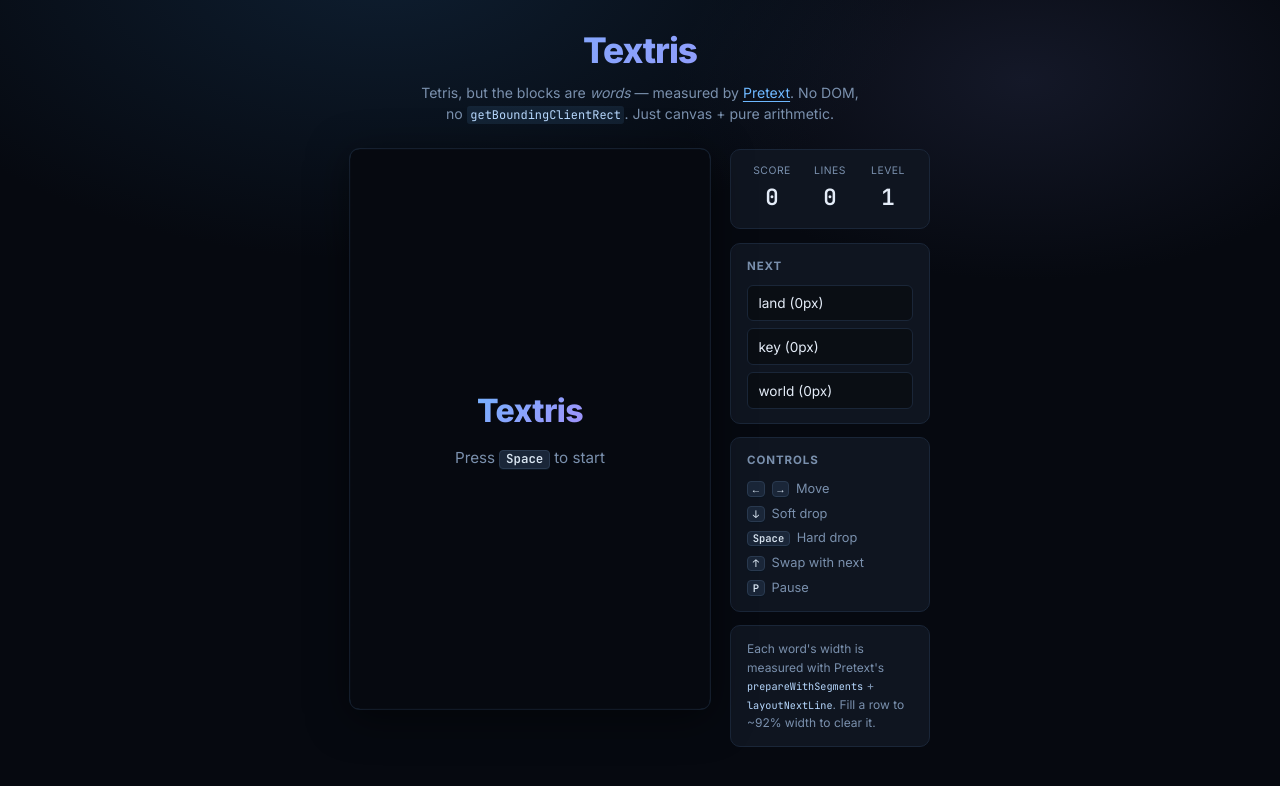
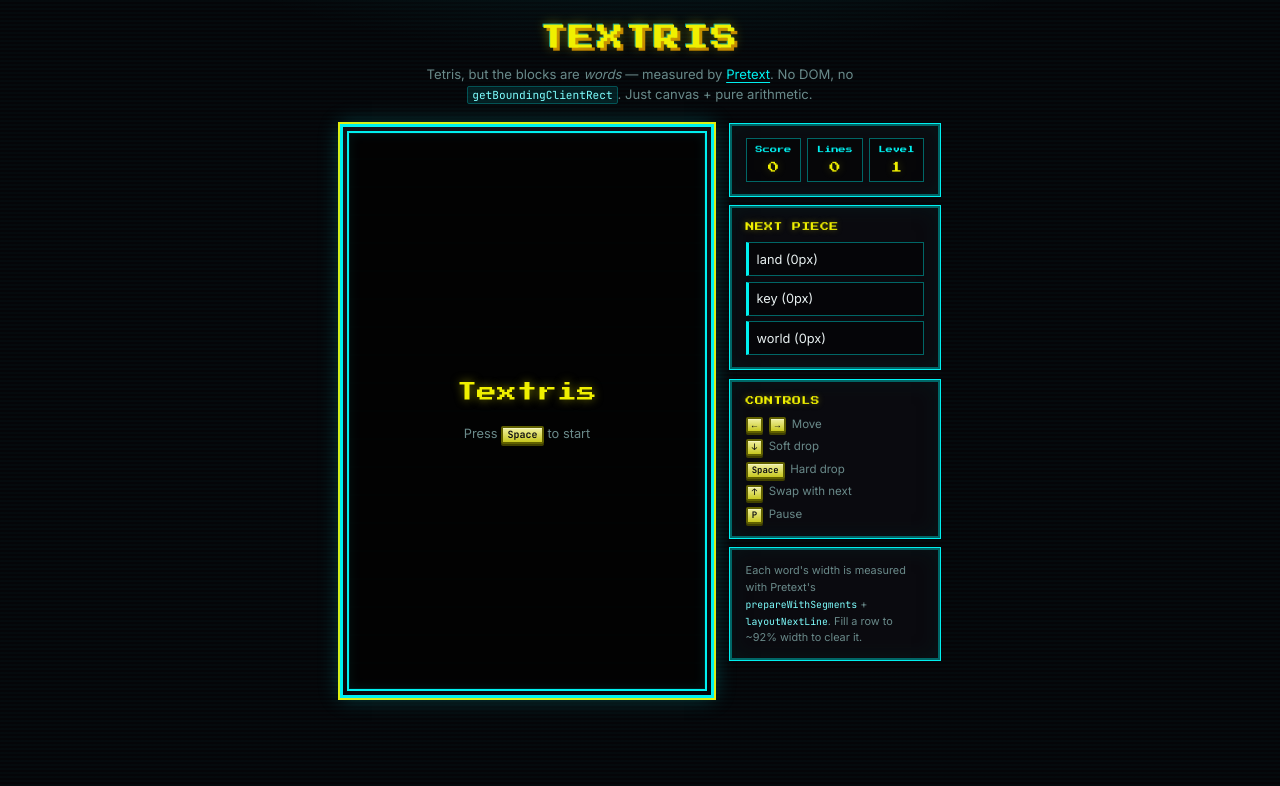
Before and after one commit to Arvi128/textris, a website built with Vite: page index.html in a window 1280 px wide. Built offline with nearby package versions, Linux system fonts and the light colour scheme; what @chenglou/pretext would draw is missing.

Commit message:
add : tetris based theme

```diff
--- a/index.html
+++ b/index.html
@@ -7,14 +7,14 @@
     <link rel="preconnect" href="https://fonts.googleapis.com" />
     <link rel="preconnect" href="https://fonts.gstatic.com" crossorigin />
     <link
-      href="https://fonts.googleapis.com/css2?family=Inter:wght@400;500;600;700;800&family=JetBrains+Mono:wght@400;600&display=swap"
+      href="https://fonts.googleapis.com/css2?family=Inter:wght@400;500;600;700;800&family=JetBrains+Mono:wght@400;600&family=Press+Start+2P&display=swap"
       rel="stylesheet"
     />
   </head>
   <body>
     <div id="app">
       <header class="header">
-        <h1>Textris</h1>
+        <h1 class="tetris-title">TEXTRIS</h1>
         <p class="tagline">
           Tetris, but the blocks are <em>words</em> — measured by
           <a href="https://github.com/chenglou/pretext" target="_blank" rel="noopener">Pretext</a>.
@@ -43,7 +43,7 @@
           </section>
 
           <section class="panel next-panel">
-            <h2>Next</h2>
+            <h2>Next piece</h2>
             <ul id="nextQueue" class="next-list">
               <li class="next-word">&mdash;</li>
               <li class="next-word">&mdash;</li>
--- a/src/main.ts
+++ b/src/main.ts
@@ -11,6 +11,16 @@
 const INITIAL_DROP_INTERVAL = 800
 const MIN_DROP_INTERVAL = 150
 const MOVE_STEP = 4
+
+const TETRIS_COLORS = [
+  { fill: '#00dede', light: '#9fffff', dark: '#006868' },
+  { fill: '#dede00', light: '#ffff9a', dark: '#686800' },
+  { fill: '#c038f0', light: '#eea8ff', dark: '#601878' },
+  { fill: '#00d818', light: '#8fff96', dark: '#007010' },
+  { fill: '#e01010', light: '#ff9898', dark: '#800808' },
+  { fill: '#2038f0', light: '#a0b0ff', dark: '#101878' },
+  { fill: '#f08800', light: '#ffd898', dark: '#804000' },
+] as const
 
 const WORD_POOL = [
   'hello', 'world', 'text', 'drop', 'line', 'fill', 'row', 'clear',
@@ -36,14 +46,14 @@
   width: number
   x: number
   row: number
-  hue: number
+  colorIdx: number
 }
 
 interface FallingPiece {
   word: MeasuredWord
   x: number
   y: number
-  hue: number
+  colorIdx: number
 }
 
 type GameState = 'idle' | 'playing' | 'paused' | 'gameover'
@@ -141,8 +151,8 @@
   const word = queue.shift()!
   fillQueue()
   const x = (BOARD_W - word.width) / 2
-  const hue = Math.floor(Math.random() * 360)
-  current = { word, x, y: 0, hue }
+  const colorIdx = Math.floor(Math.random() * TETRIS_COLORS.length)
+  current = { word, x, y: 0, colorIdx }
   renderNextQueue()
 
   if (checkOverlap(current.x, 0, current.word.width)) {
@@ -200,7 +210,7 @@
     width: current.word.width,
     x: current.x,
     row,
-    hue: current.hue,
+    colorIdx: current.colorIdx,
   })
   checkClears()
   current = null
@@ -279,7 +289,7 @@
   if (!current || state !== 'playing' || queue.length < 2) return
   const oldWord = current.word
   current.word = queue[1]
-  current.hue = Math.floor(Math.random() * 360)
+  current.colorIdx = Math.floor(Math.random() * TETRIS_COLORS.length)
   current.x = Math.min(current.x, BOARD_W - current.word.width)
   if (current.x < 0) current.x = 0
   queue[1] = oldWord
@@ -296,14 +306,46 @@
   ctx.setTransform(dpr, 0, 0, dpr, 0, 0)
 }
 
+function drawBeveledBlock(
+  ctx: CanvasRenderingContext2D,
+  x: number,
+  y: number,
+  w: number,
+  h: number,
+  colorIdx: number,
+) {
+  const c = TETRIS_COLORS[colorIdx % TETRIS_COLORS.length]!
+  const t = 2
+  ctx.fillStyle = c.fill
+  ctx.fillRect(x, y, w, h)
+  ctx.fillStyle = c.light
+  ctx.fillRect(x, y, w, t)
+  ctx.fillRect(x, y, t, h)
+  ctx.fillStyle = c.dark
+  ctx.fillRect(x, y + h - t, w, t)
+  ctx.fillRect(x + w - t, y, t, h)
+}
+
+function drawMinoText(ctx: CanvasRenderingContext2D, text: string, cx: number, cy: number) {
+  ctx.font = FONT
+  ctx.textBaseline = 'middle'
+  ctx.textAlign = 'left'
+  ctx.lineJoin = 'round'
+  ctx.lineWidth = 3
+  ctx.strokeStyle = 'rgba(0,0,0,0.85)'
+  ctx.strokeText(text, cx, cy)
+  ctx.fillStyle = '#f8f8f8'
+  ctx.fillText(text, cx, cy)
+}
+
 function draw(now: number) {
   const ctx = canvas.getContext('2d')!
 
-  ctx.fillStyle = '#0a0e14'
+  ctx.fillStyle = '#0d0d12'
   ctx.fillRect(0, 0, BOARD_W, BOARD_H)
 
   for (let r = 1; r < ROWS; r++) {
-    ctx.strokeStyle = 'rgba(255,255,255,0.04)'
+    ctx.strokeStyle = 'rgba(0, 255, 255, 0.08)'
     ctx.beginPath()
     ctx.moveTo(0, r * ROW_H)
     ctx.lineTo(BOARD_W, r * ROW_H)
@@ -314,72 +356,71 @@
     const fill = rowFill(r)
     if (fill > 0) {
       const pct = fill / BOARD_W
-      ctx.fillStyle = `rgba(110,184,255,${0.03 + pct * 0.07})`
+      ctx.fillStyle = `rgba(0, 255, 255, ${0.04 + pct * 0.1})`
       ctx.fillRect(0, r * ROW_H, BOARD_W, ROW_H)
 
-      ctx.fillStyle = 'rgba(110,184,255,0.35)'
-      ctx.font = '9px JetBrains Mono, monospace'
+      ctx.fillStyle = 'rgba(0, 255, 200, 0.55)'
+      ctx.font = '8px "Press Start 2P", monospace'
       ctx.textBaseline = 'bottom'
-      ctx.fillText(`${Math.round(pct * 100)}%`, 2, (r + 1) * ROW_H - 2)
+      ctx.textAlign = 'left'
+      ctx.fillText(`${Math.round(pct * 100)}`, 3, (r + 1) * ROW_H - 3)
     }
   }
 
-  const isFlashing = flashRows.size > 0 && (now - flashStart) < FLASH_DURATION
-  const flashPhase = isFlashing ? Math.sin((now - flashStart) / FLASH_DURATION * Math.PI * 4) : 0
+  const isFlashing = flashRows.size > 0 && now - flashStart < FLASH_DURATION
+  const flashPhase = isFlashing ? Math.sin(((now - flashStart) / FLASH_DURATION) * Math.PI * 4) : 0
 
   for (const w of landed) {
     const y = w.row * ROW_H
     const flashing = flashRows.has(w.row)
 
     if (flashing) {
-      const alpha = 0.5 + 0.5 * Math.abs(flashPhase)
-      ctx.fillStyle = `hsla(${w.hue}, 70%, 75%, ${alpha})`
+      const alpha = 0.45 + 0.55 * Math.abs(flashPhase)
+      ctx.fillStyle = `rgba(255, 255, 255, ${alpha})`
       ctx.fillRect(w.x, y, w.width, ROW_H)
-    }
-
-    ctx.fillStyle = flashing
-      ? `hsla(0, 0%, 100%, ${0.6 + 0.4 * Math.abs(flashPhase)})`
-      : `hsl(${w.hue}, 70%, 78%)`
-
-    ctx.font = FONT
-    ctx.textBaseline = 'middle'
-    ctx.fillText(w.text, w.x, y + ROW_H / 2)
-
-    if (!flashing) {
-      ctx.strokeStyle = `hsla(${w.hue}, 60%, 55%, 0.4)`
-      ctx.strokeRect(w.x + 0.5, y + 0.5, w.width - 1, ROW_H - 1)
+      ctx.font = FONT
+      ctx.textBaseline = 'middle'
+      ctx.textAlign = 'left'
+      ctx.fillStyle = '#0a0a12'
+      ctx.fillText(w.text, w.x, y + ROW_H / 2)
+    } else {
+      drawBeveledBlock(ctx, w.x, y, w.width, ROW_H, w.colorIdx)
+      drawMinoText(ctx, w.text, w.x, y + ROW_H / 2)
     }
   }
 
   if (current && state === 'playing') {
     const ghostRow = findLandingRow(current)
     const ghostY = ghostRow * ROW_H
-    ctx.strokeStyle = `hsla(${current.hue}, 50%, 60%, 0.25)`
+    ctx.strokeStyle = 'rgba(0, 255, 255, 0.45)'
+    ctx.lineWidth = 1.5
     ctx.setLineDash([4, 4])
     ctx.strokeRect(current.x + 0.5, ghostY + 0.5, current.word.width - 1, ROW_H - 1)
     ctx.setLineDash([])
+    ctx.lineWidth = 1
 
-    ctx.fillStyle = `hsla(${current.hue}, 65%, 55%, 0.18)`
-    ctx.fillRect(current.x, current.y, current.word.width, ROW_H)
+    drawBeveledBlock(ctx, current.x, current.y, current.word.width, ROW_H, current.colorIdx)
+    drawMinoText(ctx, current.word.text, current.x, current.y + ROW_H / 2)
 
-    ctx.fillStyle = `hsl(${current.hue}, 80%, 88%)`
-    ctx.font = FONT
-    ctx.textBaseline = 'middle'
-    ctx.fillText(current.word.text, current.x, current.y + ROW_H / 2)
-
-    ctx.strokeStyle = `hsla(${current.hue}, 70%, 65%, 0.6)`
+    ctx.strokeStyle = 'rgba(0, 0, 0, 0.5)'
     ctx.strokeRect(current.x + 0.5, current.y + 0.5, current.word.width - 1, ROW_H - 1)
 
-    ctx.fillStyle = 'rgba(255,255,255,0.45)'
-    ctx.font = '10px JetBrains Mono, monospace'
+    ctx.fillStyle = 'rgba(255, 255, 0, 0.9)'
+    ctx.font = '7px "Press Start 2P", monospace'
     ctx.textBaseline = 'bottom'
-    ctx.fillText(`${Math.round(current.word.width)}px`, current.x, current.y - 2)
+    ctx.textAlign = 'left'
+    ctx.fillText(`${Math.round(current.word.width)}`, current.x, current.y - 2)
   }
 
-  ctx.strokeStyle = 'rgba(110,184,255,0.25)'
-  ctx.lineWidth = 2
-  ctx.strokeRect(0, 0, BOARD_W, BOARD_H)
+  ctx.strokeStyle = '#00f0f0'
+  ctx.shadowColor = '#00ffff'
+  ctx.shadowBlur = 8
+  ctx.lineWidth = 3
+  ctx.strokeRect(1.5, 1.5, BOARD_W - 3, BOARD_H - 3)
+  ctx.shadowBlur = 0
   ctx.lineWidth = 1
+  ctx.strokeStyle = '#ffff00'
+  ctx.strokeRect(0.5, 0.5, BOARD_W - 1, BOARD_H - 1)
 }
 
 function gameLoop(now: number) {
--- a/src/style.css
+++ b/src/style.css
@@ -1,11 +1,14 @@
 :root {
   color-scheme: dark;
-  --bg: #060910;
-  --panel: #0f1520;
-  --border: #1a2638;
-  --text: #e4ecf8;
-  --muted: #7a90ad;
-  --accent: #6eb8ff;
+  --well-bg: #050508;
+  --panel-bg: #0a0a0f;
+  --panel-border: #00d4d4;
+  --panel-border-dim: #006666;
+  --text: #e8f0f0;
+  --muted: #6a8a8a;
+  --accent-cyan: #00f0f0;
+  --accent-yellow: #f0f000;
+  --accent-magenta: #f040c0;
   font-family: Inter, system-ui, sans-serif;
   line-height: 1.5;
 }
@@ -19,60 +22,67 @@
 body {
   margin: 0;
   min-height: 100vh;
-  background: radial-gradient(900px 500px at 30% -5%, #0e1e30 0%, transparent 60%),
-    radial-gradient(700px 400px at 80% 10%, #141828 0%, transparent 50%),
-    var(--bg);
+  background: var(--well-bg);
+  background-image: repeating-linear-gradient(
+      0deg,
+      transparent,
+      transparent 2px,
+      rgba(0, 255, 255, 0.02) 2px,
+      rgba(0, 255, 255, 0.02) 4px
+    ),
+    radial-gradient(ellipse 80% 50% at 50% -20%, rgba(0, 240, 240, 0.12), transparent 55%);
   color: var(--text);
 }
 
 #app {
-  max-width: 780px;
+  max-width: 800px;
   margin: 0 auto;
-  padding: 1.5rem 1.25rem 2.5rem;
+  padding: 1.25rem 1rem 2rem;
 }
 
 .header {
   text-align: center;
-  margin-bottom: 1.5rem;
+  margin-bottom: 1.25rem;
 }
 
-.header h1 {
-  margin: 0 0 0.3rem;
-  font-size: 2.2rem;
-  font-weight: 800;
-  letter-spacing: -0.03em;
-  background: linear-gradient(135deg, #6eb8ff 0%, #a78bfa 100%);
-  -webkit-background-clip: text;
-  -webkit-text-fill-color: transparent;
-  background-clip: text;
+.tetris-title {
+  margin: 0 0 0.5rem;
+  font-family: 'Press Start 2P', monospace;
+  font-size: clamp(1.1rem, 4vw, 1.65rem);
+  font-weight: 400;
+  line-height: 1.4;
+  letter-spacing: 0.08em;
+  color: var(--accent-yellow);
+  text-shadow: 0 0 12px rgba(240, 240, 0, 0.45), 3px 3px 0 #c08000, -1px -1px 0 #00a0a0;
 }
 
 .tagline {
   margin: 0;
   color: var(--muted);
-  font-size: 0.88rem;
-  max-width: 50ch;
+  font-size: 0.82rem;
+  max-width: 52ch;
   margin-inline: auto;
 }
 
 .tagline a {
-  color: var(--accent);
+  color: var(--accent-cyan);
   text-decoration-thickness: 1px;
   text-underline-offset: 3px;
 }
 
 .tagline code {
   font-size: 0.85em;
-  padding: 0.1em 0.3em;
-  border-radius: 3px;
-  background: rgba(110, 184, 255, 0.1);
-  color: #b8d9ff;
+  padding: 0.1em 0.35em;
+  border-radius: 2px;
+  background: rgba(0, 240, 240, 0.1);
+  color: #7fffff;
   font-family: 'JetBrains Mono', monospace;
+  border: 1px solid rgba(0, 240, 240, 0.25);
 }
 
 .game-layout {
   display: flex;
-  gap: 1.25rem;
+  gap: 1rem;
   justify-content: center;
   align-items: flex-start;
 }
@@ -87,25 +97,28 @@
 .board-wrap {
   position: relative;
   flex-shrink: 0;
-  border-radius: 10px;
-  overflow: hidden;
-  box-shadow: 0 8px 40px rgba(0, 0, 0, 0.5), 0 0 0 1px var(--border);
+  padding: 4px;
+  background: linear-gradient(145deg, #1a1a22 0%, #08080c 100%);
+  border: 3px solid var(--accent-cyan);
+  box-shadow: 0 0 20px rgba(0, 240, 240, 0.25), inset 0 0 40px rgba(0, 0, 0, 0.5),
+    0 0 0 2px var(--accent-yellow);
 }
 
 #gameCanvas {
   display: block;
+  vertical-align: middle;
 }
 
 .overlay {
   position: absolute;
-  inset: 0;
+  inset: 4px;
   display: flex;
   align-items: center;
   justify-content: center;
-  background: rgba(6, 9, 16, 0.85);
-  backdrop-filter: blur(6px);
+  background: rgba(0, 0, 0, 0.88);
   z-index: 10;
-  transition: opacity 0.2s;
+  transition: opacity 0.15s;
+  border: 2px solid var(--accent-cyan);
 }
 
 .overlay.hidden {
@@ -115,89 +128,98 @@
 
 .overlay-content {
   text-align: center;
-  padding: 2rem;
+  padding: 1.5rem;
 }
 
 .overlay-content h2 {
-  margin: 0 0 0.75rem;
-  font-size: 2rem;
-  font-weight: 800;
-  letter-spacing: -0.02em;
-  background: linear-gradient(135deg, #6eb8ff, #a78bfa);
-  -webkit-background-clip: text;
-  -webkit-text-fill-color: transparent;
-  background-clip: text;
+  margin: 0 0 1rem;
+  font-family: 'Press Start 2P', monospace;
+  font-size: clamp(0.95rem, 3vw, 1.25rem);
+  font-weight: 400;
+  line-height: 1.5;
+  color: var(--accent-yellow);
+  text-shadow: 0 0 10px rgba(240, 240, 0, 0.5);
 }
 
 .overlay-content p {
   margin: 0;
   color: var(--muted);
-  font-size: 0.95rem;
+  font-size: 0.8rem;
+  line-height: 1.7;
 }
 
 kbd {
   display: inline-block;
-  padding: 0.15em 0.45em;
+  padding: 0.2em 0.45em;
   font-family: 'JetBrains Mono', monospace;
-  font-size: 0.82em;
+  font-size: 0.78em;
   font-weight: 600;
   line-height: 1;
-  color: #d8e4f0;
-  background: #1a2638;
-  border: 1px solid #2a3a50;
-  border-radius: 4px;
-  box-shadow: 0 1px 0 #0a1420;
+  color: #0a0a10;
+  background: linear-gradient(180deg, #f0f0a0 0%, #c8c820 100%);
+  border: 2px solid #606000;
+  border-radius: 2px;
+  box-shadow: inset 0 1px 0 rgba(255, 255, 255, 0.35), 0 2px 0 #404000;
 }
 
 .sidebar {
   display: flex;
   flex-direction: column;
-  gap: 0.85rem;
-  width: 200px;
+  gap: 0.65rem;
+  width: 210px;
   flex-shrink: 0;
 }
 
 .panel {
-  background: var(--panel);
-  border: 1px solid var(--border);
-  border-radius: 10px;
-  padding: 0.85rem 1rem;
+  background: var(--panel-bg);
+  border: 2px solid var(--panel-border-dim);
+  box-shadow: 0 0 0 1px var(--accent-cyan), inset 0 0 20px rgba(0, 40, 40, 0.35);
+  padding: 0.75rem 0.85rem;
 }
 
 .panel h2 {
-  margin: 0 0 0.6rem;
-  font-size: 0.72rem;
-  font-weight: 700;
+  margin: 0 0 0.55rem;
+  font-family: 'Press Start 2P', monospace;
+  font-size: 0.55rem;
+  font-weight: 400;
+  line-height: 1.5;
   text-transform: uppercase;
-  letter-spacing: 0.08em;
-  color: var(--muted);
+  letter-spacing: 0.06em;
+  color: var(--accent-yellow);
+  text-shadow: 0 0 6px rgba(240, 240, 0, 0.35);
 }
 
 .stat-grid {
   display: grid;
   grid-template-columns: 1fr 1fr 1fr;
-  gap: 0.5rem;
+  gap: 0.35rem;
   margin: 0;
 }
 
 .stat-grid div {
   text-align: center;
+  padding: 0.35rem 0.2rem;
+  background: rgba(0, 0, 0, 0.45);
+  border: 1px solid var(--panel-border-dim);
 }
 
 .stat-grid dt {
   margin: 0;
-  font-size: 0.65rem;
-  text-transform: uppercase;
-  letter-spacing: 0.05em;
-  color: var(--muted);
+  font-family: 'Press Start 2P', monospace;
+  font-size: 0.45rem;
+  line-height: 1.4;
+  color: var(--accent-cyan);
 }
 
 .stat-grid dd {
-  margin: 0.15rem 0 0;
-  font-size: 1.4rem;
-  font-weight: 700;
+  margin: 0.35rem 0 0;
+  font-family: 'Press Start 2P', monospace;
+  font-size: 0.7rem;
+  font-weight: 400;
+  line-height: 1.3;
   font-variant-numeric: tabular-nums;
-  font-family: 'JetBrains Mono', monospace;
+  color: var(--accent-yellow);
+  text-shadow: 0 0 8px rgba(240, 240, 0, 0.25);
 }
 
 .next-list {
@@ -206,16 +228,16 @@
   padding: 0;
   display: flex;
   flex-direction: column;
-  gap: 0.45rem;
+  gap: 0.35rem;
 }
 
 .next-word {
-  padding: 0.45rem 0.65rem;
-  border-radius: 6px;
-  background: #0a0e14;
-  border: 1px solid var(--border);
+  padding: 0.4rem 0.5rem;
+  background: #050508;
+  border: 1px solid var(--panel-border-dim);
+  border-left: 3px solid var(--accent-cyan);
   font-family: Inter, sans-serif;
-  font-size: 0.85rem;
+  font-size: 0.8rem;
   color: var(--text);
   white-space: nowrap;
   overflow: hidden;
@@ -226,26 +248,26 @@
   list-style: none;
   margin: 0;
   padding: 0;
-  font-size: 0.8rem;
+  font-size: 0.72rem;
   color: var(--muted);
   display: flex;
   flex-direction: column;
-  gap: 0.35rem;
+  gap: 0.3rem;
 }
 
 .controls-list kbd {
-  margin-right: 0.2rem;
+  margin-right: 0.15rem;
 }
 
 .about-panel p {
   margin: 0;
-  font-size: 0.75rem;
+  font-size: 0.68rem;
   color: var(--muted);
   line-height: 1.55;
 }
 
 .about-panel code {
-  font-size: 0.85em;
+  font-size: 0.9em;
   font-family: 'JetBrains Mono', monospace;
-  color: #b8d9ff;
+  color: #7fffff;
 }
```
